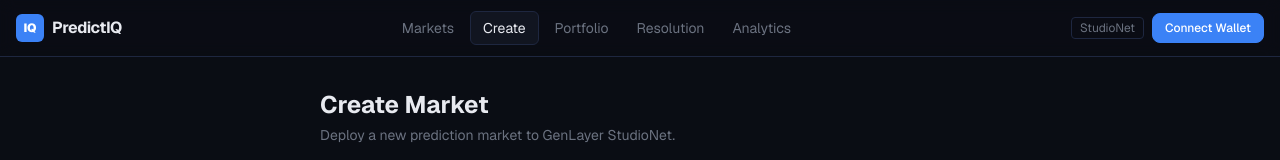
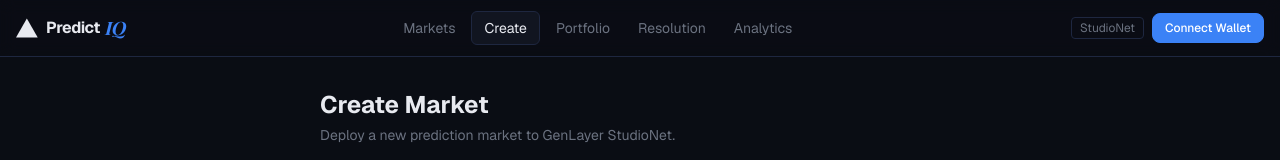
Before and after one commit to Generis2001/PredictIQ, a Next.js app: page /create in a window 1280 px wide. Shown: the top 160 px of the page. Built offline with nearby package versions, Linux system fonts and the light colour scheme.

Commit message:
style: replace logo with Vercel triangle + calligraphic italic IQ wordmark

```diff
--- a/src/app/layout.tsx
+++ b/src/app/layout.tsx
@@ -1,11 +1,17 @@
 import type { Metadata } from "next";
-import { Geist, Geist_Mono } from "next/font/google";
+import { Geist, Geist_Mono, Playfair_Display } from "next/font/google";
 import "./globals.css";
 import Navigation from "@/components/Navigation";
 import Providers from "@/components/Providers";
 
 const geistSans = Geist({ variable: "--font-geist-sans", subsets: ["latin"] });
 const geistMono = Geist_Mono({ variable: "--font-geist-mono", subsets: ["latin"] });
+const playfair = Playfair_Display({
+  variable: "--font-playfair",
+  subsets: ["latin"],
+  style: ["italic"],
+  weight: ["700", "900"],
+});
 
 export const metadata: Metadata = {
   title: "PredictIQ — Trade Predictions. Let AI Resolve Reality.",
@@ -16,7 +22,7 @@ export const metadata: Metadata = {
 export default function RootLayout({ children }: { children: React.ReactNode }) {
   return (
     <html lang="en" className={`${geistSans.variable} ${geistMono.variable}`}>
-      <body>
+      <body className={playfair.variable}>
         <Providers>
           <Navigation />
           <main className="min-h-[calc(100vh-3.5rem)]">{children}</main>
--- a/src/components/Navigation.tsx
+++ b/src/components/Navigation.tsx
@@ -21,10 +21,27 @@ export default function Navigation() {
     <header className="sticky top-0 z-50 border-b border-border bg-background/90 backdrop-blur">
       <nav className="max-w-7xl mx-auto px-4 h-14 flex items-center justify-between gap-6">
         <Link href="/" className="flex items-center gap-2 shrink-0">
-          <span className="w-7 h-7 rounded-md bg-electric-blue flex items-center justify-center text-white text-xs font-black">
+          {/* Vercel triangle mark */}
+          <svg width="22" height="20" viewBox="0 0 76 65" fill="currentColor" className="text-foreground" aria-hidden>
+            <path d="M37.5274 0L75.0548 65H0L37.5274 0Z" />
+          </svg>
+          <span className="font-bold text-foreground tracking-tight">
+            Predict
+          </span>
+          <span
+            style={{
+              fontFamily: "var(--font-playfair)",
+              fontStyle: "italic",
+              fontWeight: 700,
+              fontSize: "1.15rem",
+              lineHeight: 1,
+              letterSpacing: "-0.02em",
+              color: "#3b82f6",
+              marginLeft: "-4px",
+            }}
+          >
             IQ
           </span>
-          <span className="font-bold text-foreground tracking-tight">PredictIQ</span>
         </Link>
 
         <div className="hidden md:flex items-center gap-1">
```
